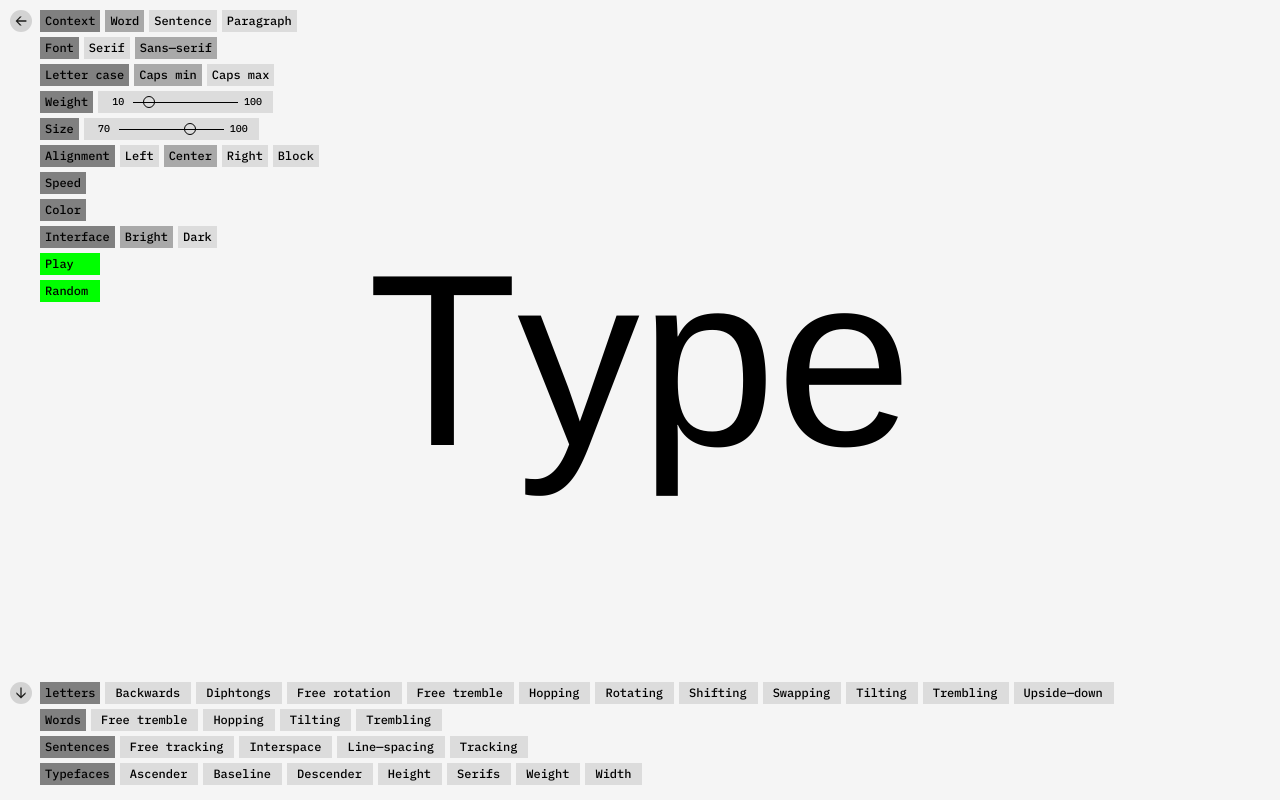
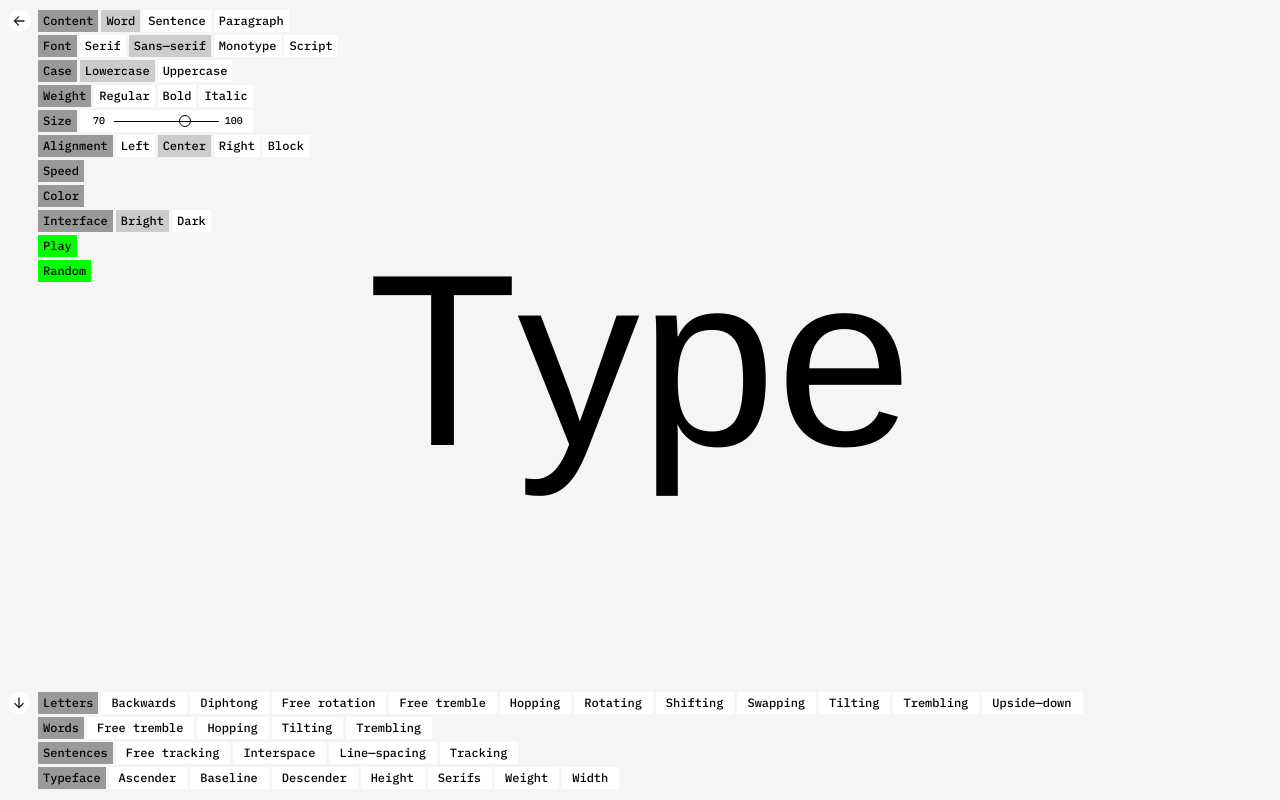
Before and after one commit to ChristopheVandePoel/sofie-dyslex, a Vue app: page / in a window 1280 px wide. Built offline with nearby package versions, Linux system fonts and the light colour scheme; the HTML template or start-up script is replaced by a standard one.

Commit message:
sofie aanpassingen

```diff
--- a/public/index.html
+++ /dev/null
@@ -1,17 +0,0 @@
-<!DOCTYPE html>
-<html lang="en">
-  <head>
-    <meta charset="utf-8">
-    <meta http-equiv="X-UA-Compatible" content="IE=edge">
-    <meta name="viewport" content="width=device-width,initial-scale=1.0">
-    <link rel="icon" href="<%= BASE_URL %>favicon.ico">
-    <title>website-vue</title>
-  </head>
-  <body>
-    <noscript>
-      <strong>We're sorry but website-vue doesn't work properly without JavaScript enabled. Please enable it to continue.</strong>
-    </noscript>
-    <div id="app"></div>
-    <!-- built files will be auto injected -->
-  </body>
-</html>
--- a/src/components/BottomMenu/BottomMenu.vue
+++ b/src/components/BottomMenu/BottomMenu.vue
@@ -2,9 +2,9 @@
   <div class="bottom-menu__container" :class="{ opened: open }">
     <IconButton class="bottom-close-button" icon="arrow-down" @click.native="handleOpenClick" />
     <div class="bottom-container__buttons">
-      <ButtonRow class="bottom-menu__button-row" title="letters" :expanded="true">
+      <ButtonRow class="bottom-menu__button-row" title="Letters" :expanded="true">
         <SliderButton type="letters" name="Backwards" id="letters-backwards" />
-        <SliderButton type="letters" name="Diphtongs" id="letters-diphtongs" />
+        <SliderButton type="letters" name="Diphtong" id="letters-diphtong" />
         <SliderButton type="letters" name="Free rotation" id="free-rotation" />
         <SliderButton
           type="letters"
@@ -40,7 +40,7 @@
         <SliderButton type="sentences" name="Tracking" id="tracking" />
       </ButtonRow>
 
-      <ButtonRow class="bottom-menu__button-row" title="Typefaces" :expanded="true">
+      <ButtonRow class="bottom-menu__button-row" title="Typeface" :expanded="true">
         <SliderButton type="faces" name="Ascender" id="ascender" />
         <SliderButton type="faces" name="Baseline" id="Baseline" />
         <SliderButton type="faces" name="Descender" id="descender" />
@@ -97,9 +97,9 @@ $height: 130px;
 .bottom-menu__container {
   position: absolute;
   bottom: -$height;
-  left: 10px;
+  left: 8px;
   transition: all 0.5s ease;
-  padding-bottom: 10px;
+  padding-bottom: 8px;
 
   .bottom-menu__button-row {
     transition: width 0.2s ease;
@@ -128,7 +128,7 @@ $height: 130px;
   }
   .bottom-close-button {
     position: absolute;
-    top: -40px;
+    top: -53px;
     transition: all 0.5s ease;
     transform: rotate(180deg);
   }
--- a/src/components/Button/Button.vue
+++ b/src/components/Button/Button.vue
@@ -15,21 +15,19 @@ export default {
 .Button {
   color: black;
   cursor: pointer;
-  transition: background-color 0.2s ease-in;
   padding: 5px;
-  margin-right: 5px;
+  margin-right: 3px;
   white-space: nowrap;
   display: flex;
   align-items: center;
-  background-color: #DCDCDC;
+  background-color: #ffffff;
 
   &:hover {
-    background-color: darkgray;
-    transition: background-color 0.2s ease-in;
+    background-color: #cccccc;
   }
 
   &.isActive {
-    background-color: darkgray;
+    background-color: #cccccc;
   }
 }
 </style>
--- a/src/components/ButtonRow/ButtonRow.vue
+++ b/src/components/ButtonRow/ButtonRow.vue
@@ -41,12 +41,12 @@ export default {
   flex-wrap: wrap;
 
   > * {
-    margin-bottom: 5px;
+    margin-bottom: 3px;
   }
 
   .ButtonRow__expand {
     opacity: 0;
-    transition: all ease-in 0.2s;
+    transition: all ease-in 0.5s;
   }
 
   .ButtonRow__children {
@@ -56,12 +56,27 @@ export default {
   &:hover {
     .ButtonRow__expand {
       opacity: 1;
-      transition: all ease-in 0.2s;
+      transition: all ease-in 0.5s;
     }
   }
 }
 
 .row-title {
-  background-color: gray;
+  background-color: #999999;
+
+  &:hover {
+    background-color: #999999;
+    }
+  }
+
+/* alles wat specifiek voor de donkere versie is, zet je onderaan,
+  tussen .dark-mode {} tags: (kopieer gewoon de stukken die je wilt veranderen)
+ */
+
+.dark-mode {
+  .row-title {
+  background-color: #ffffff;
+  }
 }
+
 </style>
--- a/src/components/Icon/IconButton.vue
+++ b/src/components/Icon/IconButton.vue
@@ -41,8 +41,7 @@ export default {
 
 <style lang="scss" scoped>
   .close-button {
-    background-color: lightgray;
-    color: gray;
+    background-color: #ffffff;
     border: 0 solid transparent;
     flex: 0;
     justify-content: center;
@@ -55,7 +54,6 @@ export default {
     background-position: center;
     background-repeat: no-repeat;
     padding: 5px;
-    transition: background-color 0.2s ease-in;
 
     img {
       width: 100%;
@@ -70,11 +68,16 @@ export default {
   .close-button:hover {
     color: black;
     cursor: pointer;
-    background-color: #e9e9e9;
-    transition: background-color 0.2s ease-in;
+    background-color: #ffffff;
+  }
 
-    &.green {
-      background-color: lightgreen;
-    }
+/* alles wat specifiek voor de donkere versie is, zet je onderaan,
+  tussen .dark-mode {} tags: (kopieer gewoon de stukken die je wilt veranderen)
+ */
+
+.dark-mode {
+  .close-button {
+    background-color: #cccccc;
   }
+}
 </style>
--- a/src/components/LeftMenu/LeftMenu.vue
+++ b/src/components/LeftMenu/LeftMenu.vue
@@ -2,55 +2,61 @@
   <div class="tools__container" :class="{ opened: open }">
     <IconButton class="tools-icon-button" @click.native="handleOpenClick" />
     <div class="tools__container--tools">
-      <ButtonRow title="Context" :expanded="true">
-        <Button :active="generalState.type === 'word'" @click.native="setGeneral({ type: 'word' })">
+      <ButtonRow title="Content" :expanded="true">
+        <Button
+          :active="generalState.type === 'word'" @click.native="setGeneral({ type: 'word' })">
           Word
         </Button>
         <Button
-          :active="generalState.type === 'sentence'"
-          @click.native="setGeneral({ type: 'sentence' })"
-        >
+          :active="generalState.type === 'sentence'" @click.native="setGeneral({ type: 'sentence' })">
           Sentence
         </Button>
         <Button
-          :active="generalState.type === 'paragraph'"
-          @click.native="setGeneral({ type: 'paragraph' })"
-        >
+          :active="generalState.type === 'paragraph'" @click.native="setGeneral({ type: 'paragraph' })">
           Paragraph
         </Button>
       </ButtonRow>
       <ButtonRow title="Font" :expanded="true">
         <Button
-          :active="generalState.font === 'serif'"
-          @click.native="setGeneral({ font: 'serif' })"
-        >
+          :active="generalState.font === 'serif'" @click.native="setGeneral({ font: 'serif' })">
           Serif
         </Button>
-        <Button :active="generalState.font === 'sans'" @click.native="setGeneral({ font: 'sans' })">
+        <Button
+          :active="generalState.font === 'sans'" @click.native="setGeneral({ font: 'sans' })">
           Sans&mdash;serif
         </Button>
-      </ButtonRow>
-      <ButtonRow title="Letter case" :expanded="true">
         <Button
-          :active="generalState.letterCase === 'lower'"
-          @click.native="setGeneral({ letterCase: 'lower' })"
-        >
-          Caps min
+          :active="generalState.font === 'monotype'" @click.native="setGeneral({ font: 'monotype' })">
+          Monotype
         </Button>
         <Button
-          :active="generalState.letterCase === 'upper'"
-          @click.native="setGeneral({ letterCase: 'upper' })"
-        >
-          Caps max
+          :active="generalState.font === 'script'" @click.native="setGeneral({ font: 'script' })">
+          Script
+        </Button>
+      </ButtonRow>
+      <ButtonRow title="Case" :expanded="true">
+        <Button
+          :active="generalState.letterCase === 'lower'" @click.native="setGeneral({ letterCase: 'lower' })">
+          Lowercase
+        </Button>
+        <Button
+          :active="generalState.letterCase === 'upper'" @click.native="setGeneral({ letterCase: 'upper' })">
+          Uppercase
         </Button>
       </ButtonRow>
       <ButtonRow title="Weight" :expanded="true">
-        <SliderButton
-          id="font-weight"
-          :not-closable="true"
-          :start-value="generalState.weight"
-          :on-change="weight => setGeneral({ weight })"
-        />
+        <Button
+          :active="generalState.type === 'regular'" @click.native="setGeneral({ type: 'regular' })">
+          Regular
+        </Button>
+        <Button
+          :active="generalState.font === 'bold'" @click.native="setGeneral({ font: 'bold' })">
+          Bold
+        </Button>
+        <Button
+          :active="generalState.font === 'italic'" @click.native="setGeneral({ font: 'italic' })">
+          Italic
+        </Button>
       </ButtonRow>
       <ButtonRow title="Size" :expanded="true">
         <SliderButton
@@ -165,6 +171,7 @@ export default {
 <style lang="scss" scoped>
 .tools__container {
   padding: 10px;
+  left: -2px;
   position: absolute;
   z-index: 100;
 
@@ -194,18 +201,36 @@ export default {
     }
   }
   .LeftMenu__special-buttons {
-    width: 65px;
+    width: 50px;
     font-size: 12px;
     .green {
-      margin-bottom: 5px;
-      background-color: #00ff00;
-      transition: background-color 0.2s ease-in;
+      margin-bottom: 3px;
+      background-color: #00FF00;
+      color: black;
+      display: inline-block;
+    }
+  }
+}
+
+/* alles wat specifiek voor de donkere versie is, zet je onderaan,
+  tussen .dark-mode {} tags: (kopieer gewoon de stukken die je wilt veranderen)
+ */
+
+.dark-mode {
+    .Button {
+      background-color: #cccccc;
 
       &:hover {
-        background-color: black;
-        color: white;
-        transition: background-color 0.2s ease-in;
-      }
+      background-color: #999999;
+    }
+
+      &.isActive {
+      background-color: #999999;
+    }
+
+      &.green {
+      background-color: #0000ff;
+      color: #ffffff;
     }
   }
 }
--- a/src/components/Slider/SliderButton.vue
+++ b/src/components/Slider/SliderButton.vue
@@ -178,26 +178,25 @@ export default {
     background-size: 12px;
     background-position: center;
     background-repeat: no-repeat;
-    background-color: #dcdcdc;
+    background-color: #ffffff;
   }
 
   .slider-container {
     color: black;
     cursor: pointer;
-    transition: background-color 0.2s ease-in;
-    margin-right: 5px;
+    margin-right: 3px;
     white-space: nowrap;
     padding: 0;
     display: flex;
     align-items: center;
-    background-color: #dcdcdc;
+    background-color: #ffffff;
 
     &:hover {
-      background-color: darkgray;
+      background-color: #cccccc;
     }
 
     &.isActive {
-      background-color: darkgray;
+      background-color: #cccccc;
     }
 
     .slider-tool {
@@ -209,8 +208,8 @@ export default {
       opacity: 0;
 
       &.opened {
-        margin-left: 10px;
-        margin-right: 10px;
+        margin-left: 9px;
+        margin-right: 9px;
         transition: all 0.2s ease-in;
         width: 155px;
         opacity: 1;
@@ -241,15 +240,19 @@ export default {
 
 .dark-mode {
   .slider-container {
-    color: #292929;
+    background-color: #cccccc;
 
     &:hover {
-      background-color: gray;
+      background-color: #999999;
     }
 
     &.isActive {
-      background-color: gray;
+      background-color: #999999;
     }
+  }
+
+  .close-button {
+    background-color: #cccccc;
   }
 }
 </style>
--- a/src/store/index.js
+++ b/src/store/index.js
@@ -32,8 +32,8 @@ export default new Vuex.Store({
         transformed: 'Type words to see the changes.',
       },
       paragraph: {
-        raw: 'For years, researchers and medical scientists have tried to formulate a clear definition for dyslexia. \n\n Unfortunately, they have failed to reach consensus due to the high variability of symptom patterns between people with dyslexia, which prevents the development of a standard treatment procedure.',
-        transformed: 'For years, researchers and medical scientists have tried to formulate a clear definition for dyslexia. \n\n Unfortunately, they have failed to reach consensus due to the high variability of symptom patterns between people with dyslexia, which prevents the development of a standard treatment procedure.',
+        raw: 'Type words to see the changes and discover your type of dyslexia.',
+        transformed: 'Type words to see the changes and discover your type of dyslexia.',
       },
     },
     isPlaying: false,
```
Also changed, not shown: src/components/MainTextArea/MainTextArea.vue (+9 -9 lines), .eslintrc.js, 1 other file (tests, documents, lock files or other folders).
